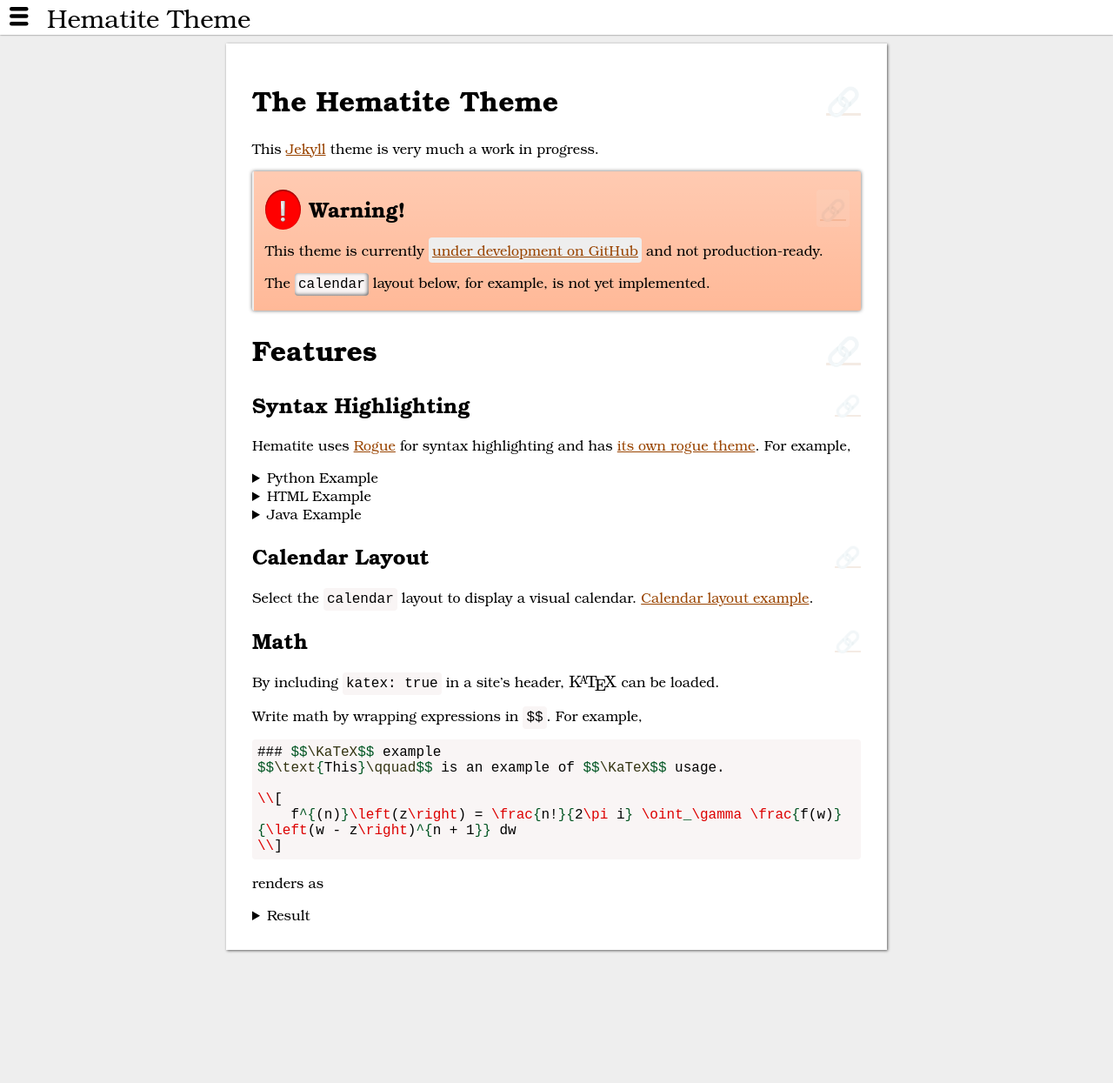
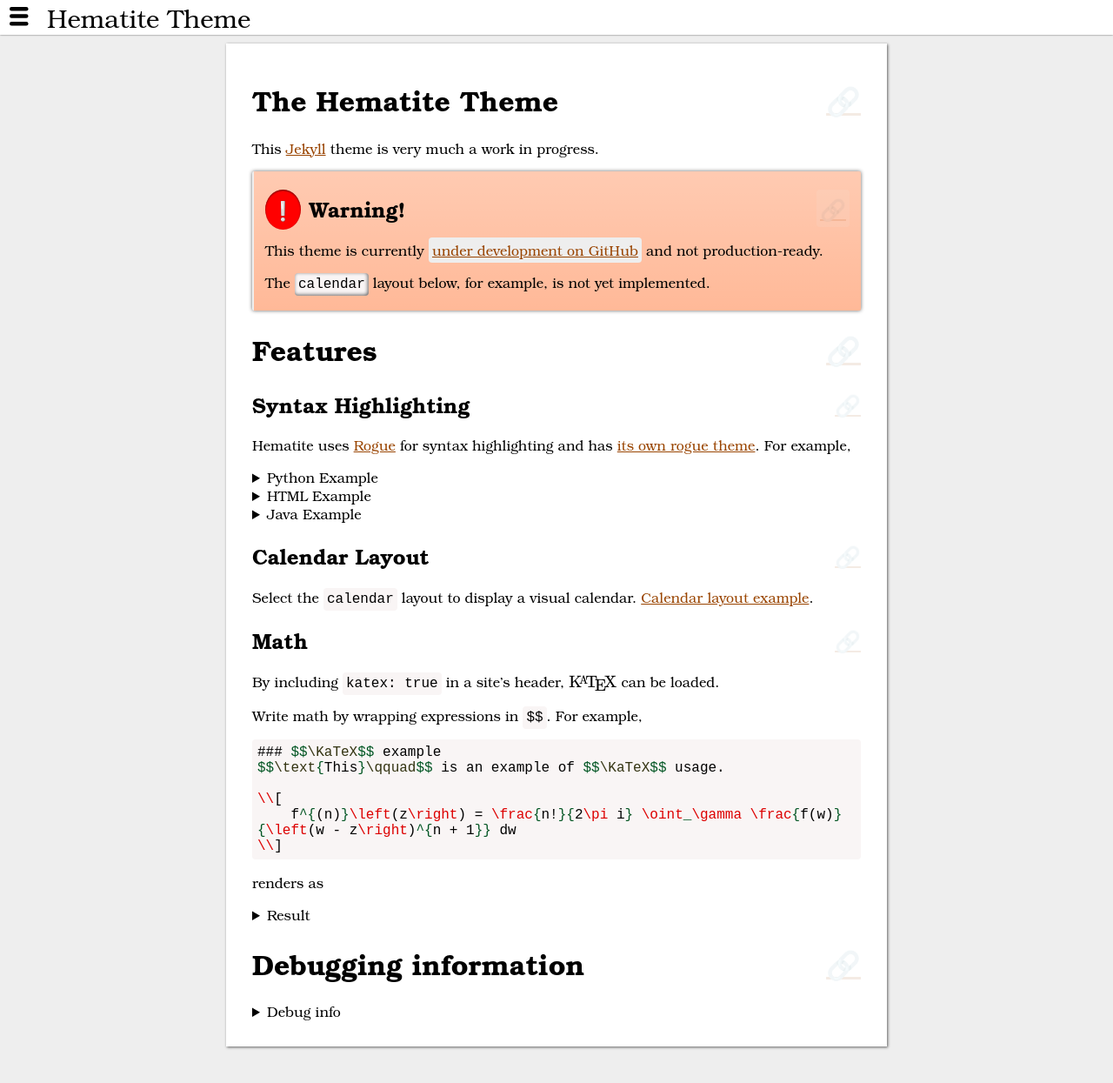
Before and after one commit to personalizedrefrigerator/jekyll-hematite-theme, a Jekyll site: the page built from index.md, in a window 1280 px wide and 1343 px high. Shown: the top 1245 px of the window at 87% size. Built offline with Jekyll 4.4.1, drawn with Linux system fonts in a browser that asks for light colours.

Commit message:
Add debugging information

````diff
--- a/_config.yml
+++ b/_config.yml
@@ -7,8 +7,8 @@
 
 title: Hematite Theme
 description: A Jekyll theme intended for course websites
+permalink: pretty
 
-# hematite:
-#  sidebar:
-#    footer_html: 'This page was made with the Hematite Theme. <a href="https://github.com/personalizedrefrigerator/jekyll-hematite-theme">Contribute on GitHub</a>'
-#
+hematite:
+  sidebar:
+    footer_html: 'This page was made with the Hematite Theme. <a href="https://github.com/personalizedrefrigerator/jekyll-hematite-theme">Contribute on GitHub</a>'
--- a/index.md
+++ b/index.md
@@ -110,3 +110,13 @@ $$\text{This}\qquad$$ is an example of $$\KaTeX$$ usage.
     f^{(n)}\left(z\right) = \frac{n!}{2\pi i} \oint_\gamma \frac{f(w)}{\left(w - z\right)^{n + 1}} dw
 \\]
 </details>
+
+# Debugging information
+
+<details markdown=1><summary>Debug info</summary>
+
+```json
+{{ site | jsonify }}
+```
+
+</details>
````
